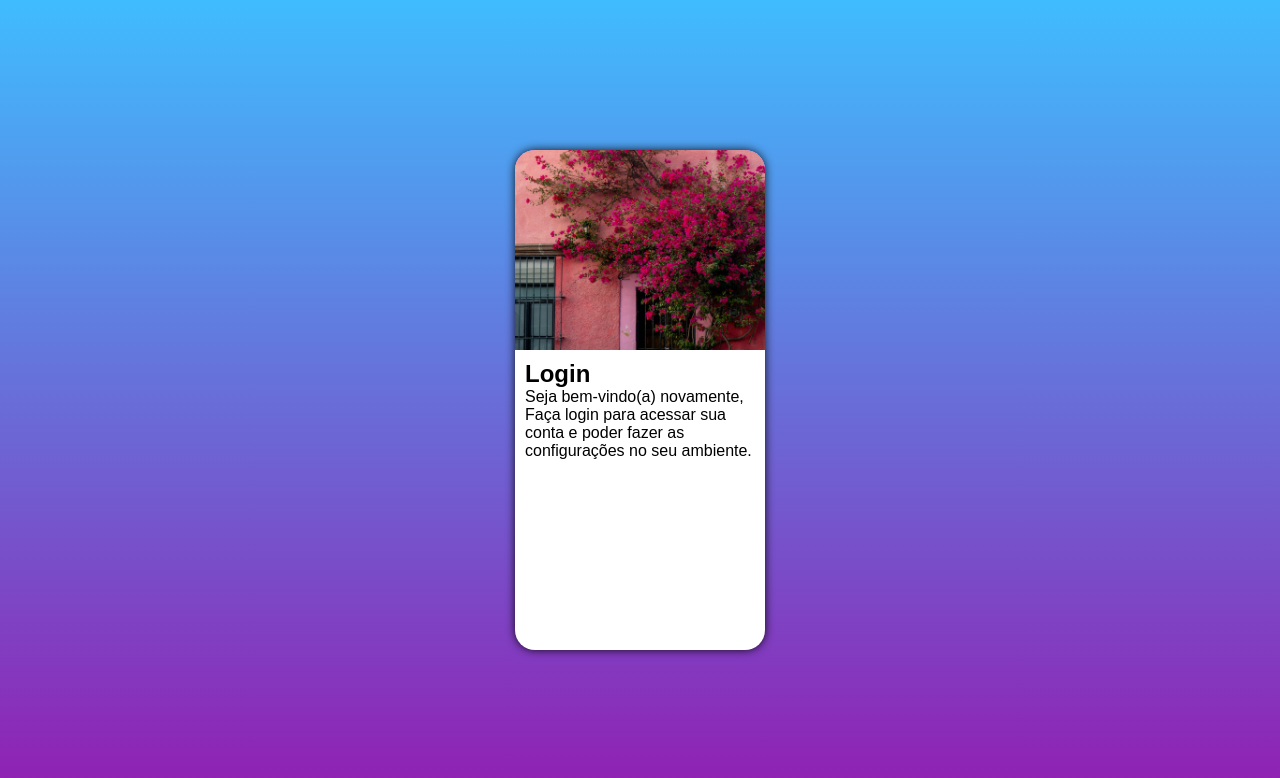
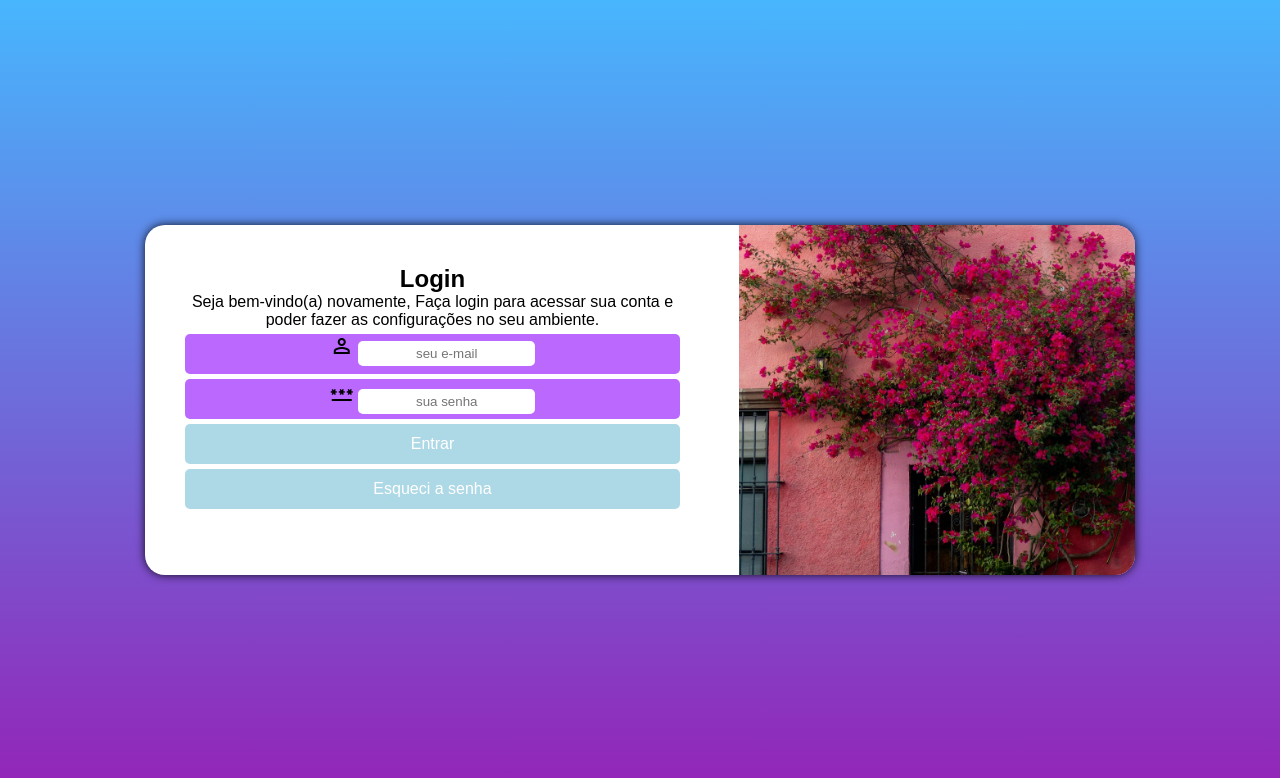
Before and after one commit to matheus-czeck/Ex-de-Html-e-Css, a plain HTML site: page desafio-login/img/index.html in a window 1280 px wide. Drawn offline with nearby package versions, Linux system fonts and the light colour scheme.

Commit message:
Finish Login

```diff
--- a/desafio-login/img/estilo/media-querystyle.css
+++ b/desafio-login/img/estilo/media-querystyle.css
@@ -1,10 +1,64 @@
 @charset "UTF-8";
 
-@media screen and (min-width: 768px) {
+@media screen and (min-width: 768px ) and (max-width: 992px) {
     body, html {
         background-image: linear-gradient(to bottom,rgba(0, 255, 255, 0.589), rgba(128, 0, 128, 0.562));
         width: 100vw;
         height: 100vh;
     }
 
+    section {
+        width: 80vw;
+        margin: auto;
+        height: 300px;
+
+    }
+
+   section >  #img {
+        float: left;
+        width: 30%;
+        height: 100%;
+
+
+    }
+  section > #login {
+        float: right;
+        width: 60%;
+        text-align: center;
+        margin-top: 20px;
+        margin-right: 20px;
+
+
+    }
+
 }
+
+@media screen and (min-width:992px) {
+    body {
+        background-image: linear-gradient(to bottom,rgba(0, 255, 255, 0.589), rgba(128, 0, 128, 0.562));
+        width: 100vw;
+        height: 100vh;
+
+    }
+
+    section {
+        width: 990px;
+        height: 350px;
+
+    }
+
+    section > #img {
+        float: right;
+        width: 40%;
+        height: 350px ;
+    }
+    section > #login {
+        float: left;
+        width: 50%;
+        margin: 30px 0px 20px 30px;
+        text-align: center;
+        font-size: 1em;
+
+    }
+
+}
--- a/desafio-login/img/estilo/style.css
+++ b/desafio-login/img/estilo/style.css
@@ -28,6 +28,8 @@ section{
     border-radius: 20px;
     overflow: hidden;
     box-shadow: 0px 0px 10px rgba(0, 0, 0, 0.87);
+    transition: width .3s, height .3s;
+    transition-timing-function: ease;
 }
 section > #img {
     background: rgba(172, 73, 253, 0.829) url(../pexels-juanjo-menta-16585271\ \(1\).jpg) no-repeat;
@@ -36,7 +38,61 @@ section > #img {
     background-position: right, bottom;
     display: block;
 }
-#login {
+ h1 {
+    text-align: center;
+}
+section >#login {
     padding: 10px;
     display: block;
+    transition: width 1s, height 1s;
+
 }
+ #isenha {
+    margin:10px 0px 10px 0px;
+ }
+ .campo {
+    background-color:  rgba(172, 73, 253, 0.829);
+    height: 40px;
+    display: block;
+    border-radius: 5px;
+    margin: 5px 0px;
+ }
+ #ilogin, #isenha {
+    border: none;
+    background-color: rgb(255, 255, 255);
+    height: 25px;
+    border-radius: 5px;
+    text-align: center;
+ }
+  #ilogin:hover, #isenha:hover {
+    background-color: rgba(173, 216, 230, 0.644);
+
+ }
+    form > input[type=submit] {
+        display: block;
+        font-size: 1em;
+        width: 100%;
+        height: 40px;
+        background-color: lightblue;
+        color: white;
+        border: none;
+        border-radius: 5px;
+    }
+    .botao  {
+        display: block;
+        text-align: center;
+        font-size: 1em;
+        width: 60%;
+        height: 40px;
+        text-decoration: none;
+        color: white;
+        background-color: rgb(62, 153, 184);
+        border-radius: 5px;
+        margin-top: 5px;
+    }
+    .botao:hover {
+        background-color: white;
+        color: lightblue;
+        border: 1px solid lightblue;
+
+    }
--- a/desafio-login/img/index.html
+++ b/desafio-login/img/index.html
@@ -18,8 +18,21 @@
             <div id="login">
                 <h1>Login</h1>
                 <p>Seja bem-vindo(a) novamente, Faça login para acessar sua conta e poder fazer as configurações no seu ambiente.</p>
-                <form action="login.php" method="post">
-
+                <form action="login.php" method="post" autocomplete="on">
+                    <div class="campo">
+                        <i class="material-symbols-outlined">
+                                person
+                        </i>
+                        <input type="email" name="login" id="ilogin" placeholder="seu e-mail" autocapitalize="e-mail" required>
+                        <label for="ilogin"></label>
+                    </div>
+                    <div class="campo">
+                        <i class="material-symbols-outlined">  password </i>
+                        <input type="password" name="senha" id="isenha" placeholder="sua senha" autocomplete="current-password" required minlength="6" maxlength="20">
+                        <label for="isenha"></label>
+                    </div>
+                    <input class="botao" type="submit" value="Entrar">
+                     <input class="botao" type="submit" value="Esqueci a senha">
                 </form>
             </div>
         </section>
```
